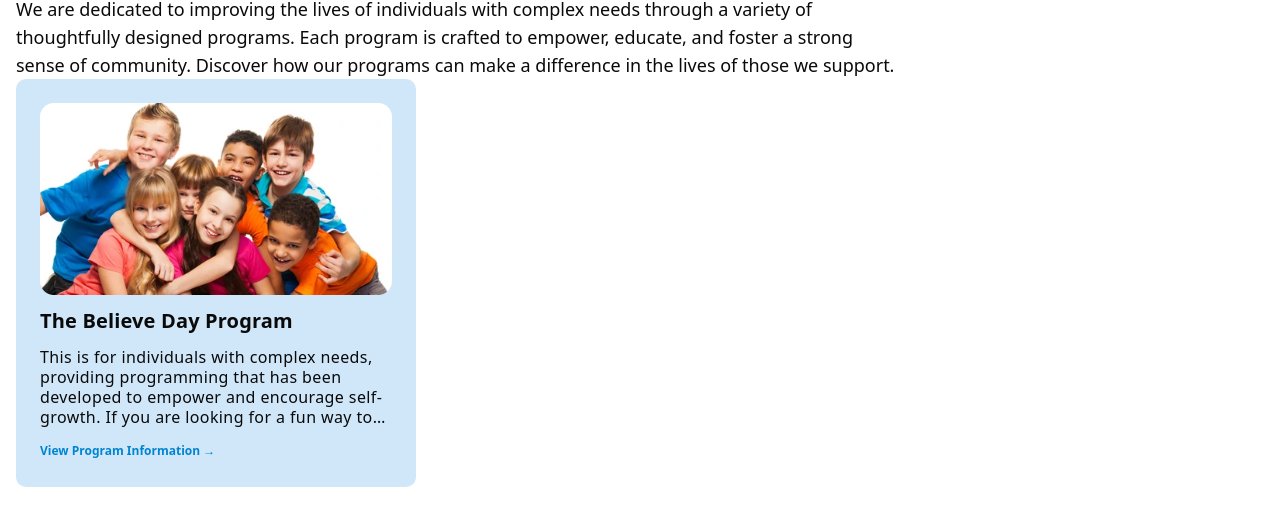
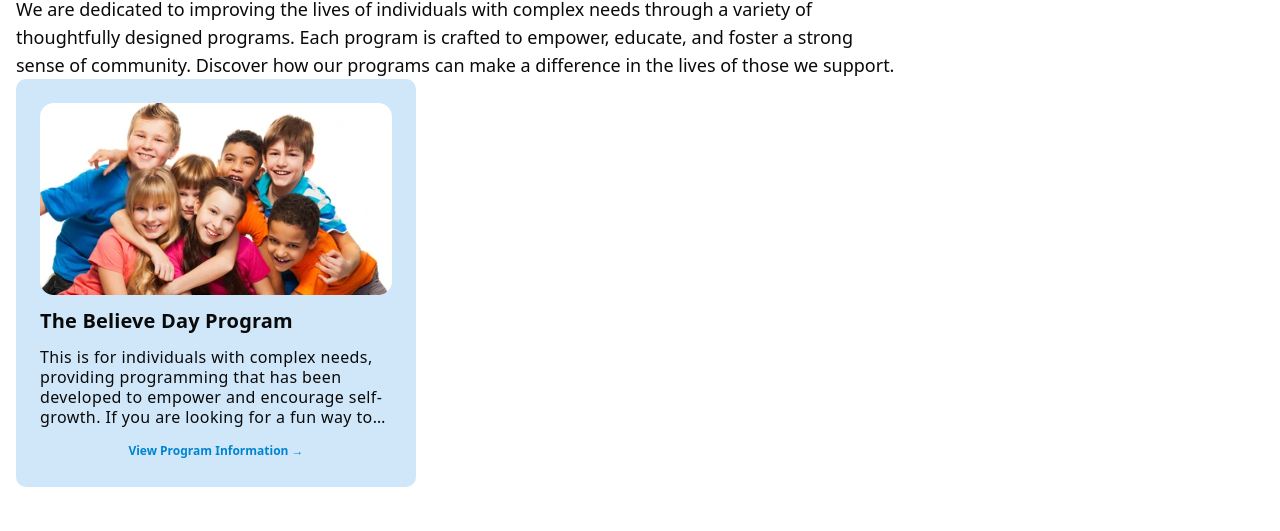
Before and after one commit to Justin-Bento/believe-support-services, a Next.js app: page /programs in a window 1280 px wide. Shown: the part 269-800 px from the top of the page. Built offline with nearby package versions, Linux system fonts and the light colour scheme.

Commit message:
Replaced "View program information" link with a button and applied the link to the h2 tag

```diff
--- a/src/app/(frontend)/programs/page.tsx
+++ b/src/app/(frontend)/programs/page.tsx
@@ -19,7 +19,7 @@ export default function ProgramsPage() {
        * End of Page Header
        */}
       <section className="grid grid-cols-1 gap-6 sm:grid-cols-2 lg:grid-cols-3">
-        <div className="overflow-hidden rounded-lg bg-primary/20">
+        <div className="relative isolate overflow-hidden rounded-lg bg-primary/20 hover:bg-primary/40 transition-all">
           <div className="px-4 py-5 sm:p-6 flex flex-col gap-3">
             <div className="w-full h-48 relative">
               <Image
@@ -30,7 +30,10 @@ export default function ProgramsPage() {
               />
             </div>
             <h2 className="capitalize text-xl font-bold tracking-[0.01rem]">
-              The Believe Day Program
+              <Link href="#">
+                The Believe Day Program
+                <span className="absolute inset-0"></span>
+              </Link>
             </h2>
             <p className="line-clamp-4 text-base/[1.25] tracking-wide">
               This is for individuals with complex needs, providing programming
@@ -38,12 +41,9 @@ export default function ProgramsPage() {
               you are looking for a fun way to learn and create new memories
               with old and new friends, this program is for you.
             </p>
-            <Link
-              href="#"
-              className="rounded-sm  py-1 text-xs font-semibold text-sky-600 "
-            >
+            <button className="rounded-sm block py-1 text-xs font-semibold text-sky-600 ">
               View Program Information &rarr;
-            </Link>
+            </button>
           </div>
         </div>
       </section>
```
